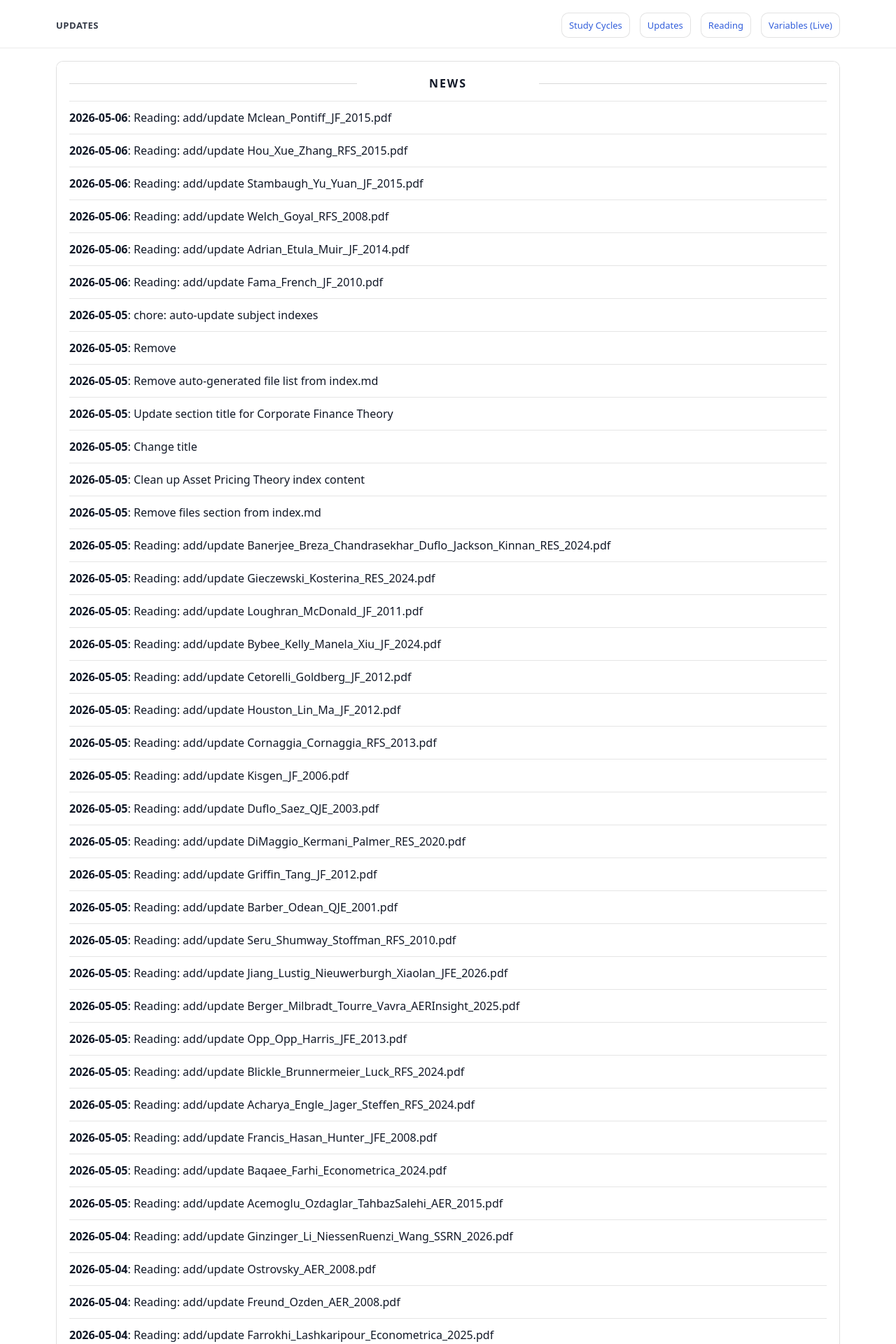
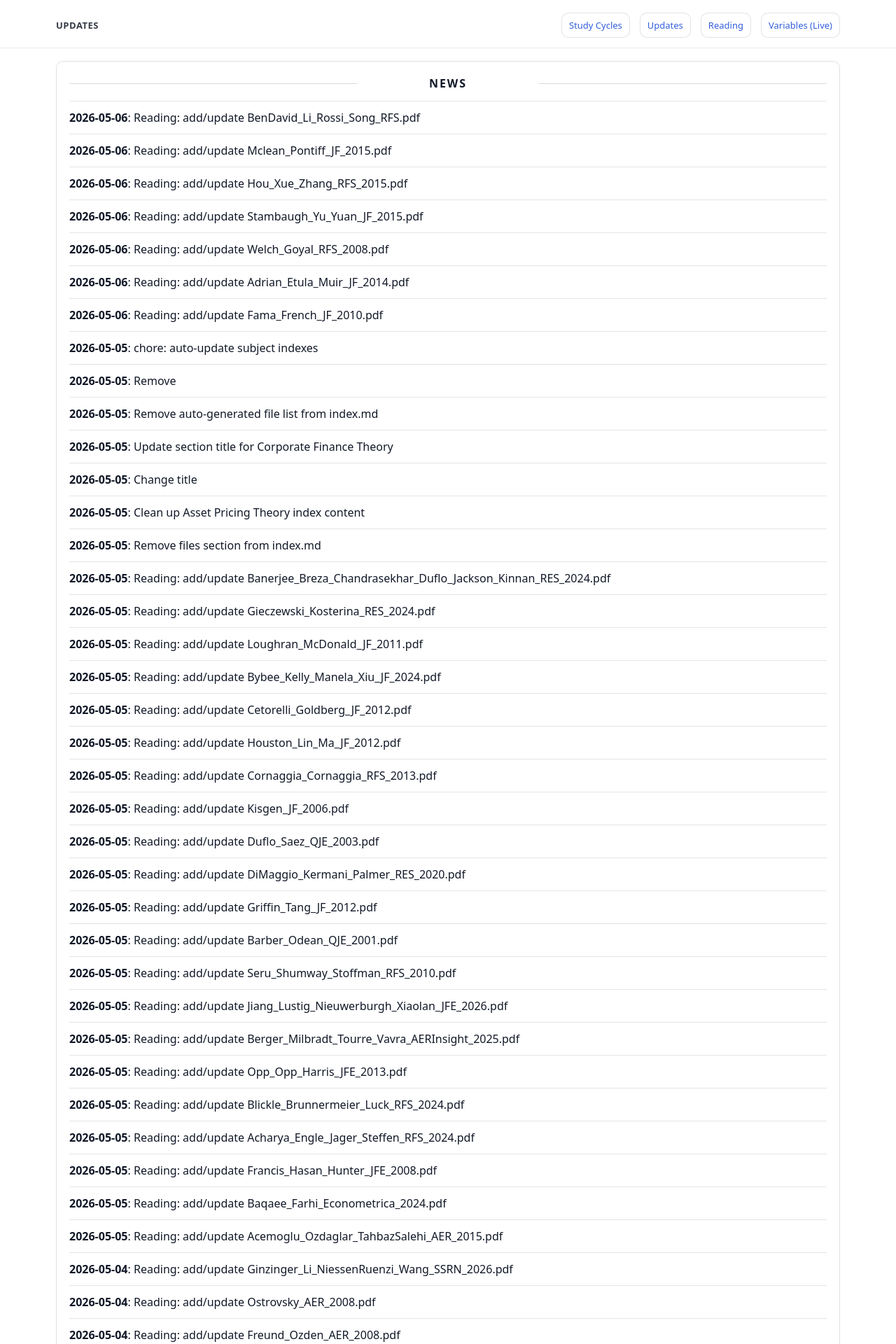
Before and after one commit to yaxinzn/study-archive, a Jekyll site: the page built from updates/index.md, in a window 1280 px wide. Shown: the top 1920 px of the page at 70% size. Built offline with Jekyll 4.4.1, drawn with Linux system fonts in a browser that asks for light colours; some of the changed text lies outside the part shown.

Commit message:
chore: update NEWS feed

```diff
--- a/_data/news.yml
+++ b/_data/news.yml
@@ -1,4 +1,7 @@
 # Auto-generated update history (sorted newest -> oldest). Do not edit manually.
+- ts: "1778058578"
+  date: "2026-05-06"
+  title: "Reading: add/update BenDavid_Li_Rossi_Song_RFS.pdf"
 - ts: "1778018899"
   date: "2026-05-06"
   title: "Reading: add/update Mclean_Pontiff_JF_2015.pdf"
```
